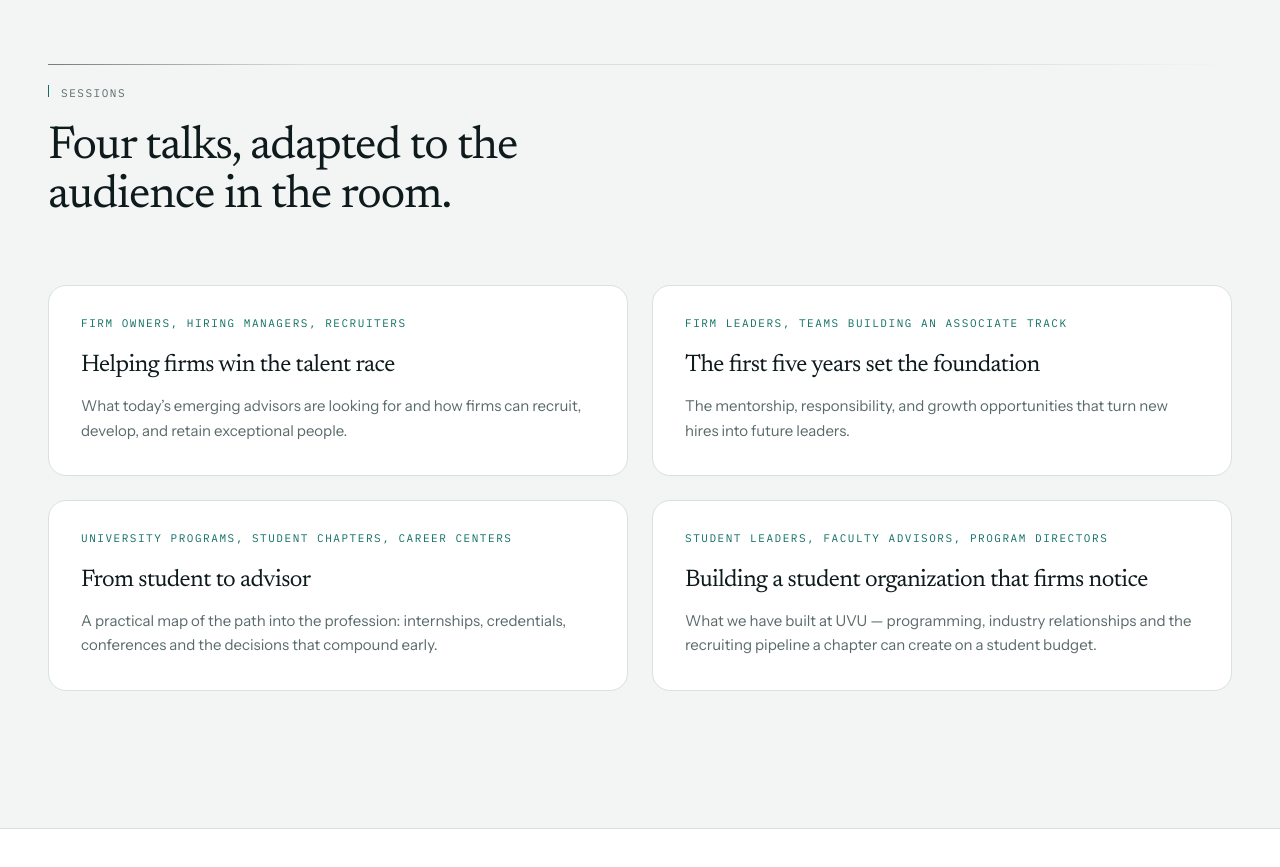
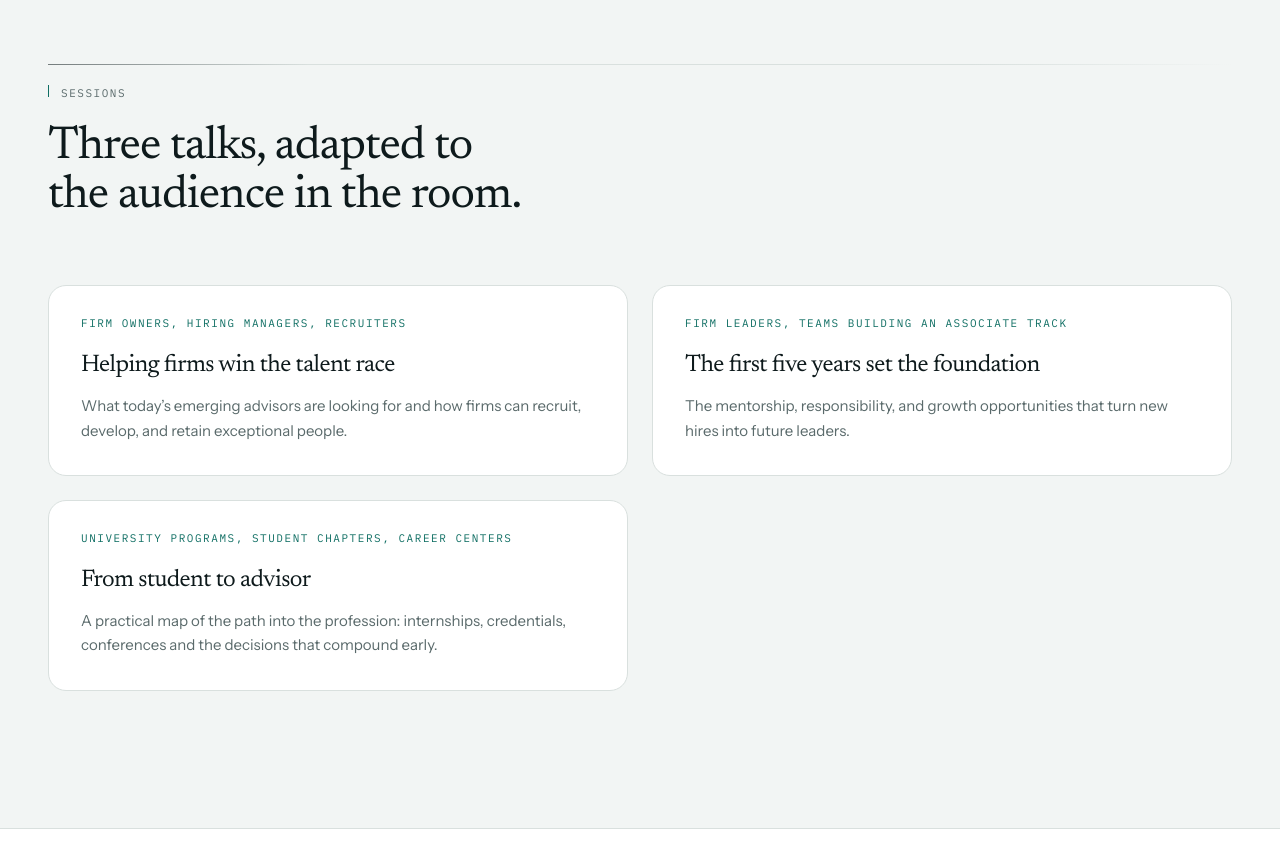
Before and after one commit to thefutureofplanning/The-Future-of-Planning, a Next.js app: page /speaking in a window 1280 px wide. Shown: the part 820-1687 px from the top of the page. Built offline with nearby package versions, Linux system fonts and the light colour scheme; no server answers.

Commit message:
Limit Speaking page sessions list to the same 3 topics shown on homepage

```diff
--- a/src/app/speaking/page.tsx
+++ b/src/app/speaking/page.tsx
@@ -36,9 +36,9 @@ export default function SpeakingPage() {
       </PageHeader>
 
       <Section>
-        <SectionHeading label="Sessions" title="Four talks, adapted to the audience in the room." />
+        <SectionHeading label="Sessions" title="Three talks, adapted to the audience in the room." />
         <ul className="grid gap-6 lg:grid-cols-2">
-          {speakingTopics.map((topic, index) => (
+          {speakingTopics.slice(0, 3).map((topic, index) => (
             <Reveal as="li" key={topic.title} delay={index * 80}>
               <div className="flex h-full flex-col rounded-card border border-rule bg-surface p-8">
                 <p className="tick text-horizon">{topic.audience}</p>
```
